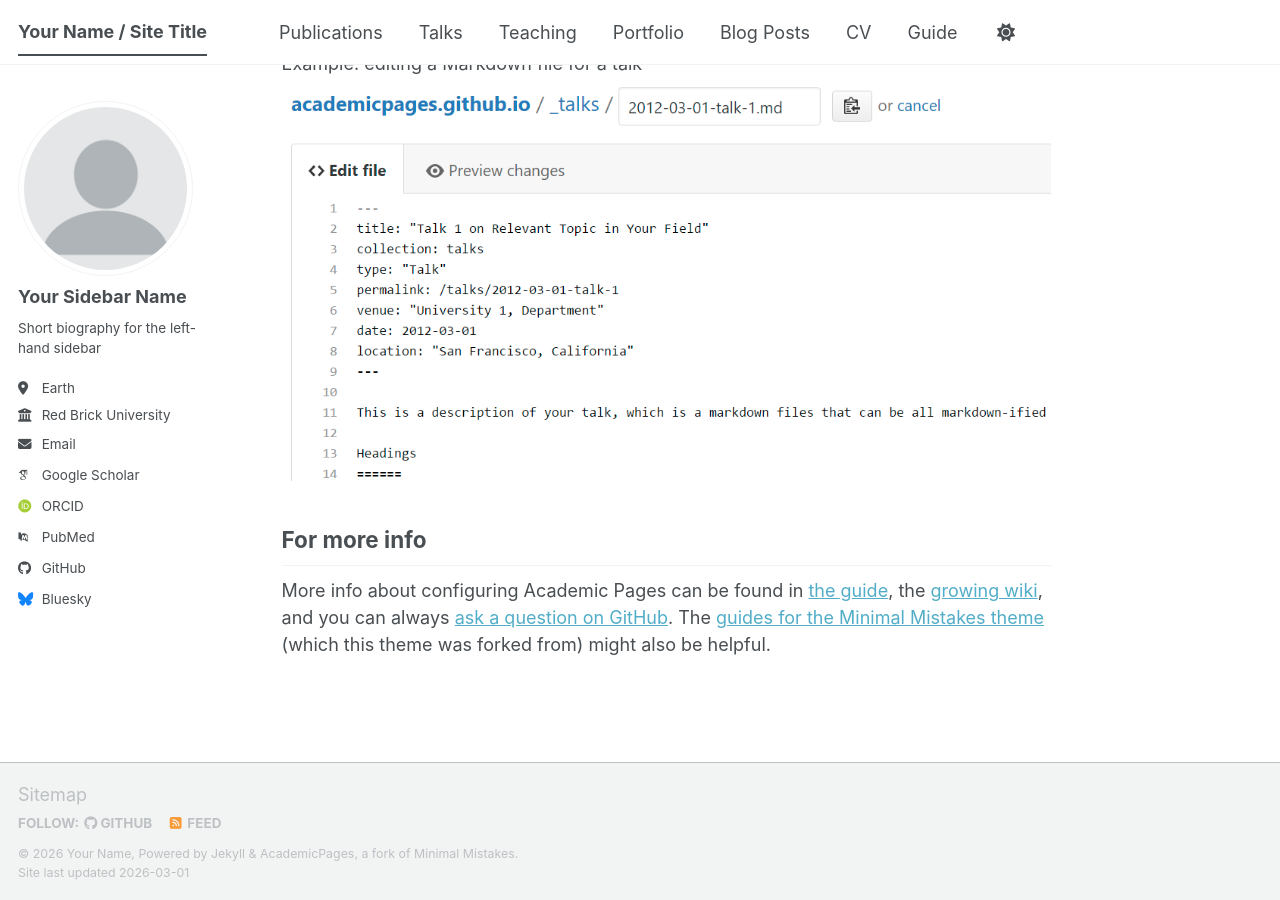
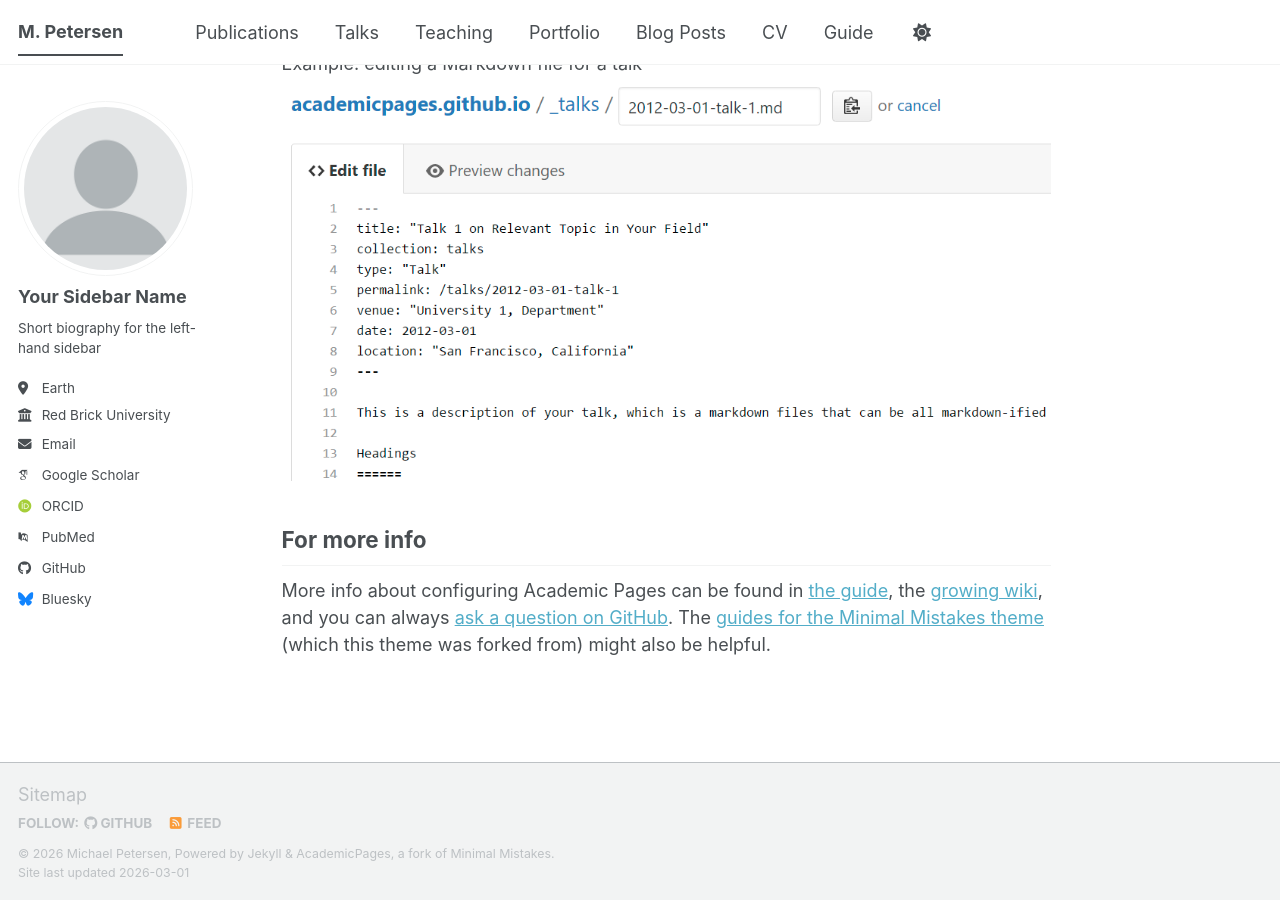
Before and after one commit to michipetersen18-rgb/cv_michael, a Jekyll site: the page built from _pages/about.md, in a window 1280 px wide and 900 px high, scrolled down 2720 px. Built offline with Jekyll 4.4.1, drawn with Linux system fonts in a browser that asks for light colours; some web fonts are replaced; a script bundle is joined from its source files by our own code; library files that are not in the unit come from our copies.

Commit message:
Update _config.yml

```diff
--- a/_config.yml
+++ b/_config.yml
@@ -9,9 +9,9 @@
 # Basic Site Settings
 locale                   : "en-US"
 site_theme               : "default" # The available themes options are "default", "air", "sunrise", "mint", "dirt" and "contrast"
-title                    : "Your Name / Site Title"
+title                    : "M. Petersen"
 title_separator          : "-"
-name                     : &name "Your Name"
+name                     : &name "Michael Petersen"
 description              : &description "Your Name's academic portfolio"   # Update this with a general description of your site, this is the default if not overridden by a page
 url                      : https://academicpages.github.io # The base hostname & protocol for your site e.g. "https://[your GitHub username].github.io",
                                                            # or if you already have some other page hosted on Github then use "https://[your GitHub username].github.io/[Your Repo Name]"
```
